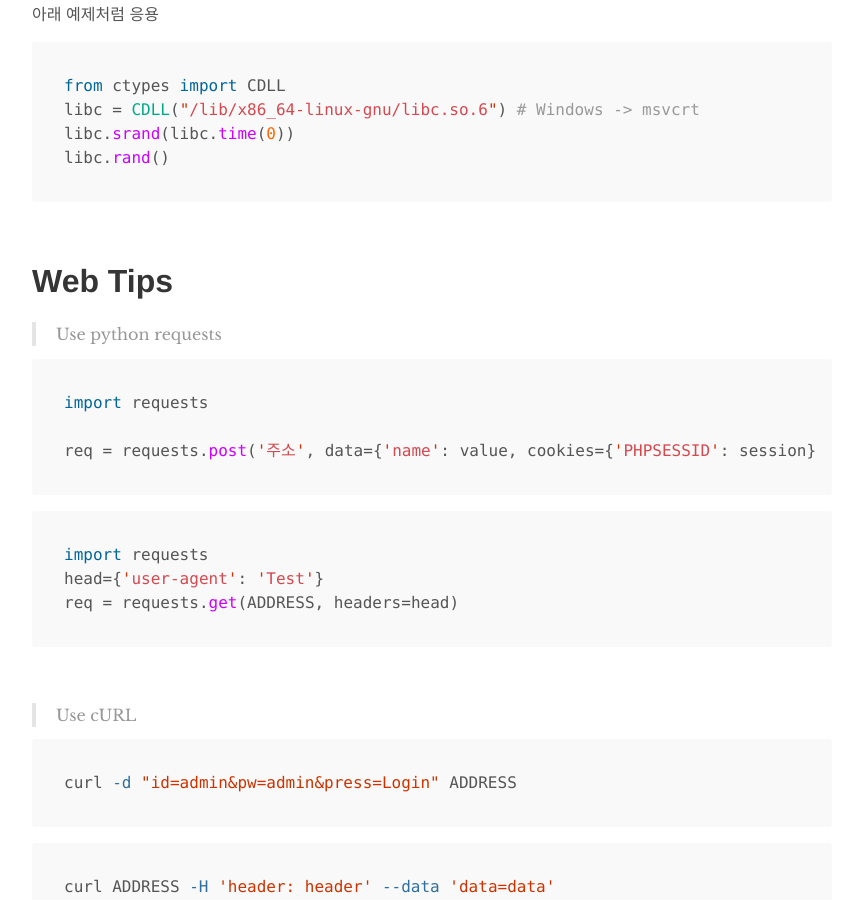
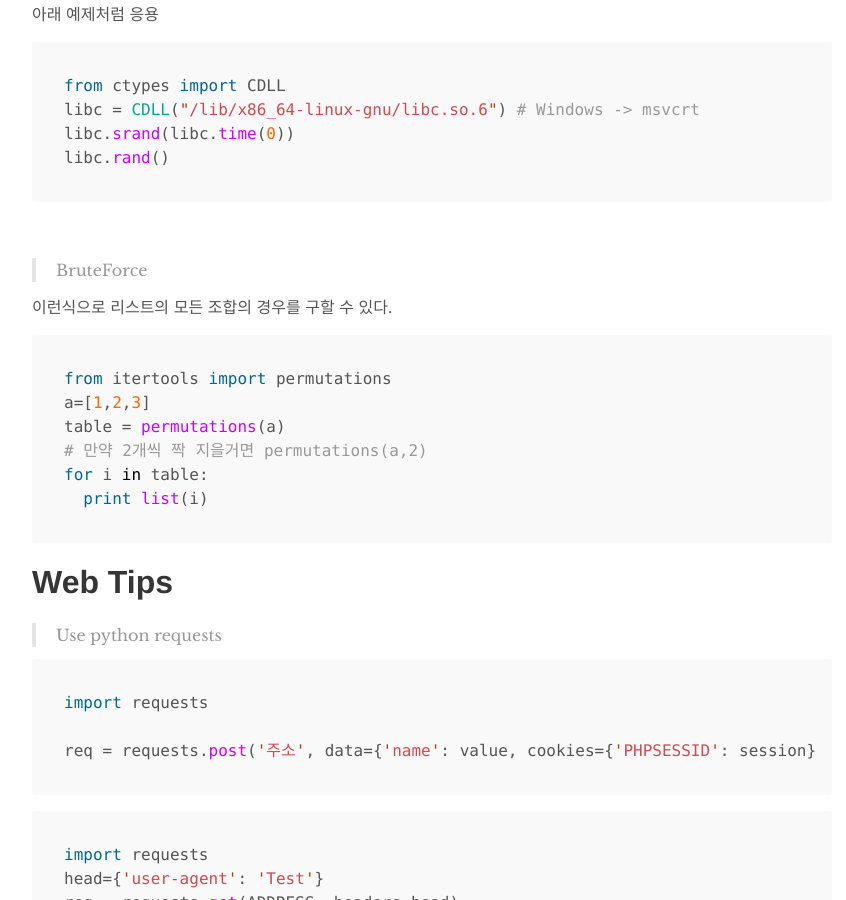
Before and after one commit to realsung/realsung.github.io_backup, a Jekyll site: the page built from _posts/2019-3-7-CTF-tips.md, in a window 1280 px wide and 900 px high, scrolled down 2423 px. Shown: the whole window, without its empty margins (208-1054 px from the left). Built offline with Jekyll 4.4.1, drawn with Linux system fonts in a browser that asks for light colours.

Commit message:
update tip

````diff
--- a/_posts/2019-3-7-CTF-tips.md
+++ b/_posts/2019-3-7-CTF-tips.md
@@ -111,6 +111,19 @@ libc.rand()
 ```
 
 <br />
+
+> BruteForce
+
+이런식으로 리스트의 모든 조합의 경우를 구할 수 있다.
+
+```python
+from itertools import permutations
+a=[1,2,3]
+table = permutations(a)
+# 만약 2개씩 짝 지을거면 permutations(a,2)
+for i in table:
+  print list(i)
+```
 
 # Web Tips
 
````
